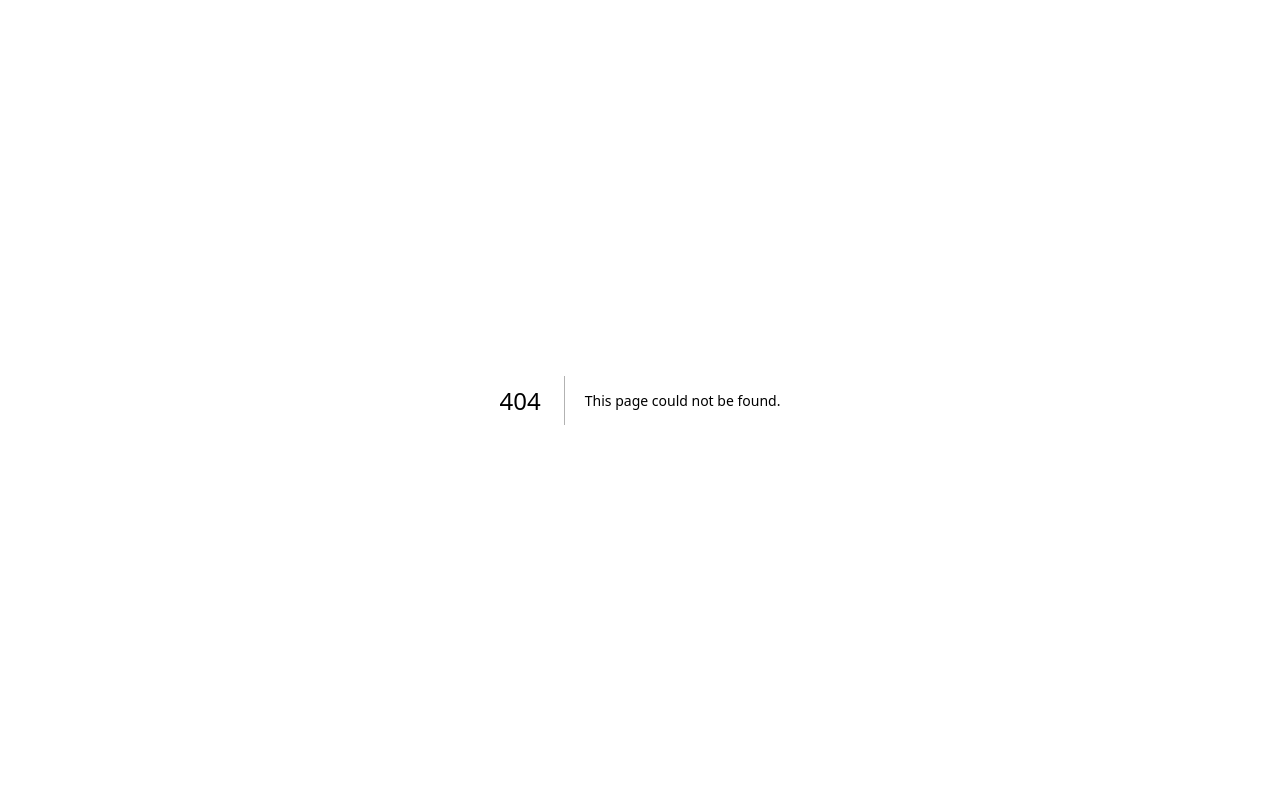
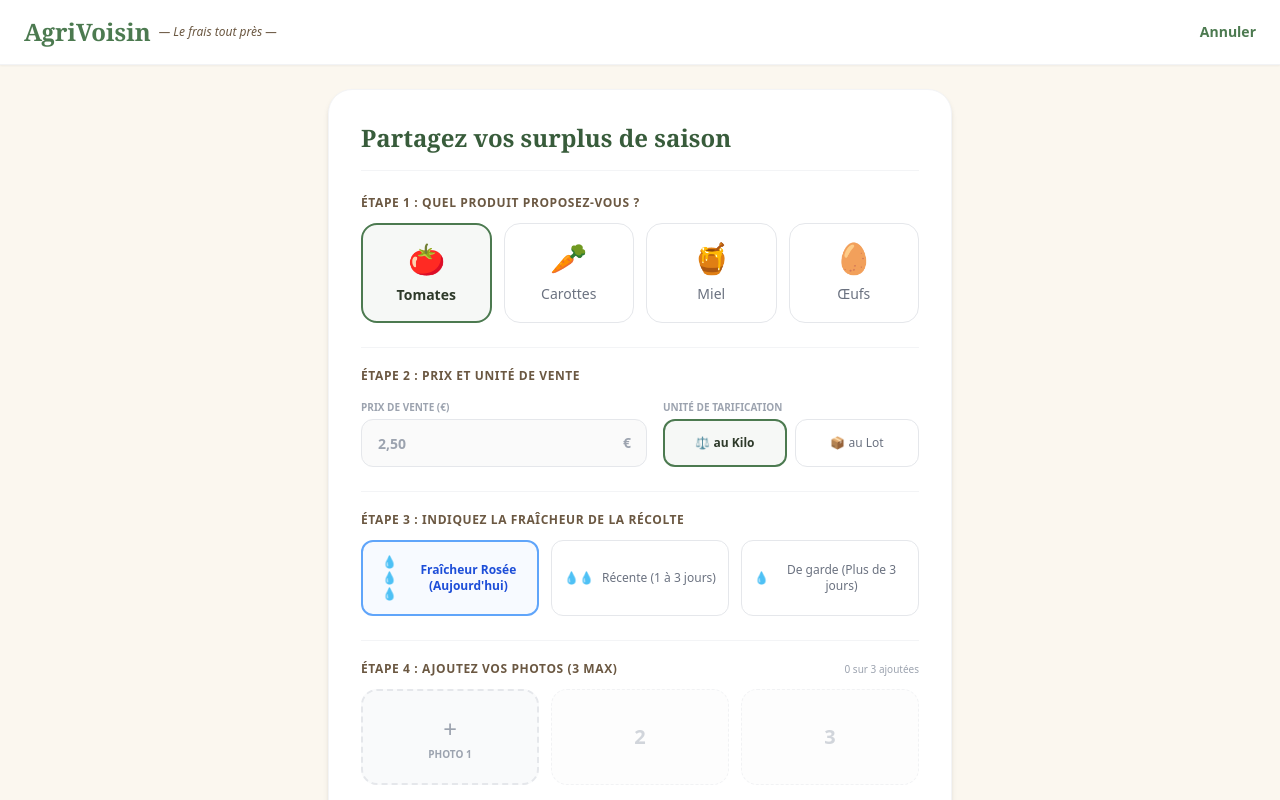
Before and after one commit to nordine2101-design/Agrivoisin, a Next.js app: page /deposer in a window 1280 px wide. Before the commit this address had no page. Shown: the top 800 px of the page. Built offline with nearby package versions, Linux system fonts and the light colour scheme.

Commit message:
Create page.tsx

```diff
--- /dev/null
+++ b/src/app/deposer/page.tsx
@@ -0,0 +1,144 @@
+import React from 'react';
+
+export default function DeposerRecoltePage() {
+  return (
+    <div className="min-h-screen bg-[#FBF7EF] text-[#2E3A2A] font-sans flex flex-col justify-between">
+
+      {/* EN-TÊTE ÉPURÉ */}
+      <header className="w-full py-4 border-b border-gray-200/50 bg-white px-6 flex justify-between items-center shadow-sm">
+        <div className="flex items-center gap-2">
+          <span className="font-serif text-2xl font-bold text-[#4C7A50]">AgriVoisin</span>
+          <span className="text-xs italic text-[#6B5842] hidden sm:inline">— Le frais tout près —</span>
+        </div>
+        <a href="/" className="text-sm font-semibold text-[#4C7A50] hover:underline">
+          Annuler
+        </a>
+      </header>
+
+      {/* ZONE PRINCIPALE DU FORMULAIRE */}
+      <main className="flex-grow max-w-2xl w-full mx-auto p-4 md:p-6 py-8">
+        <div className="bg-white border border-gray-100 rounded-3xl p-6 md:p-8 shadow-md">
+
+          <h1 className="text-2xl font-bold text-[#385C3B] font-serif border-b border-gray-100 pb-4 mb-6">
+            Partagez vos surplus de saison
+          </h1>
+
+          <form className="flex flex-col gap-6" onSubmit={(e) => e.preventDefault()}>
+
+            {/* ÉTAPE 1 : GRILLE VISUELLE DES RÉCOLTES */}
+            <div className="flex flex-col gap-2">
+              <label className="text-xs font-bold uppercase tracking-wider text-[#6B5842]">
+                Étape 1 : Quel produit proposez-vous ?
+              </label>
+              <div className="grid grid-cols-2 sm:grid-cols-4 gap-3 mt-1">
+                <button type="button" className="p-4 border-2 border-[#4C7A50] bg-[#4C7A50]/5 rounded-2xl flex flex-col items-center gap-2 text-sm font-bold text-[#2E3A2A]">
+                  <span className="text-3xl">🍅</span> Tomates
+                </button>
+                <button type="button" className="p-4 border border-gray-200 rounded-2xl flex flex-col items-center gap-2 text-sm font-medium text-gray-500 hover:bg-gray-50">
+                  <span className="text-3xl">🥕</span> Carottes
+                </button>
+                <button type="button" className="p-4 border border-gray-200 rounded-2xl flex flex-col items-center gap-2 text-sm font-medium text-gray-500 hover:bg-gray-50">
+                  <span className="text-3xl">🍯</span> Miel
+                </button>
+                <button type="button" className="p-4 border border-gray-200 rounded-2xl flex flex-col items-center gap-2 text-sm font-medium text-gray-500 hover:bg-gray-50">
+                  <span className="text-3xl">🥚</span> Œufs
+                </button>
+              </div>
+            </div>
+
+            {/* ÉTAPE 2 : QUANTITÉ ET PRIX */}
+            <div className="flex flex-col gap-3 border-t border-gray-100 pt-5">
+              <label className="text-xs font-bold uppercase tracking-wider text-[#6B5842]">
+                Étape 2 : Prix et Unité de vente
+              </label>
+
+              <div className="flex flex-col sm:flex-row gap-4 mt-1">
+                {/* Champ Prix */}
+                <div className="flex-grow flex flex-col gap-1">
+                  <label className="text-[10px] font-bold text-gray-400 uppercase">Prix de vente (€)</label>
+                  <div className="relative">
+                    <input type="text" placeholder="2,50" className="w-full h-12 pl-4 pr-10 border border-gray-200 rounded-xl font-semibold text-sm focus:outline-none focus:border-[#4C7A50]" disabled />
+                    <span className="absolute right-4 top-1/2 -translate-y-1/2 font-bold text-gray-400 text-sm">€</span>
+                  </div>
+                </div>
+
+                {/* Boutons d'unité validés */}
+                <div className="flex flex-col gap-1 w-full sm:w-64">
+                  <label className="text-[10px] font-bold text-gray-400 uppercase">Unité de tarification</label>
+                  <div className="grid grid-cols-2 gap-2 h-12">
+                    <button type="button" className="border-2 border-[#4C7A50] bg-[#4C7A50]/5 font-bold text-xs rounded-xl flex items-center justify-center gap-1">
+                      ⚖️ au Kilo
+                    </button>
+                    <button type="button" className="border border-gray-200 text-gray-500 font-medium text-xs rounded-xl flex items-center justify-center gap-1 hover:bg-gray-50">
+                      📦 au Lot
+                    </button>
+                  </div>
+                </div>
+              </div>
+            </div>
+
+            {/* ÉTAPE 3 : FRAÎCHEUR EN GOUTTES DE ROSÉE */}
+            <div className="flex flex-col gap-2 border-t border-gray-100 pt-5">
+              <label className="text-xs font-bold uppercase tracking-wider text-[#6B5842]">
+                Étape 3 : Indiquez la fraîcheur de la récolte
+              </label>
+              <div className="grid grid-cols-1 sm:grid-cols-3 gap-3 mt-1">
+                <button type="button" className="p-3 border-2 border-blue-400 bg-blue-50/50 rounded-xl flex items-center justify-center gap-2 text-xs font-bold text-blue-700">
+                  <span>💧💧💧</span> Fraîcheur Rosée (Aujourd'hui)
+                </button>
+                <button type="button" className="p-3 border border-gray-200 text-gray-500 rounded-xl flex items-center justify-center gap-2 text-xs font-medium hover:bg-gray-50">
+                  <span>💧💧</span> Récente (1 à 3 jours)
+                </button>
+                <button type="button" className="p-3 border border-gray-200 text-gray-500 rounded-xl flex items-center justify-center gap-2 text-xs font-medium hover:bg-gray-50">
+                  <span>💧</span> De garde (Plus de 3 jours)
+                </button>
+              </div>
+            </div>
+
+            {/* ÉTAPE 4 : PHOTOS (MAXIMUM 3 PHOTOS PARTICULIERS) */}
+            <div className="flex flex-col gap-2 border-t border-gray-100 pt-5">
+              <div className="flex justify-between items-center">
+                <label className="text-xs font-bold uppercase tracking-wider text-[#6B5842]">
+                  Étape 4 : Ajoutez vos photos (3 max)
+                </label>
+                <span className="text-[10px] text-gray-400 font-medium">0 sur 3 ajoutées</span>
+              </div>
+              <div className="grid grid-cols-3 gap-3 mt-1">
+                <div className="h-24 border-2 border-dashed border-gray-200 rounded-2xl flex flex-col items-center justify-center bg-gray-50 cursor-pointer hover:bg-gray-100/70 transition-colors">
+                  <span className="text-2xl text-gray-400">+</span>
+                  <span className="text-[10px] font-bold text-gray-400 uppercase mt-0.5">Photo 1</span>
+                </div>
+                <div className="h-24 border border-dashed border-gray-200/50 rounded-2xl bg-gray-50/40 flex items-center justify-center text-gray-300 text-xl font-bold select-none">2</div>
+                <div className="h-24 border border-dashed border-gray-200/50 rounded-2xl bg-gray-50/40 flex items-center justify-center text-gray-300 text-xl font-bold select-none">3</div>
+              </div>
+            </div>
+
+            {/* Description libre */}
+            <div className="flex flex-col gap-1 border-t border-gray-100 pt-5">
+              <label className="text-xs font-bold uppercase tracking-wider text-[#6B5842]">Description (Optionnel)</label>
+              <textarea placeholder="Décrivez votre méthode de culture, la variété ou donnez des conseils culinaires à vos voisins..." className="w-full h-24 p-3 border border-gray-200 rounded-xl text-sm focus:outline-none focus:border-[#4C7A50] resize-none" disabled></textarea>
+            </div>
+
+            {/* BOUTON SIGNATURE DE PUBLICATION COMPLET */}
+            <div className="border-t border-gray-100 pt-6 mt-2">
+              <button type="button" className="w-full h-14 bg-[#76c823] text-white rounded-2xl shadow-md text-base font-bold tracking-wide hover:scale-[1.01] hover:shadow-lg transition-all active:scale-[0.99]">
+                📢 Déposer ma récolte
+              </button>
+              <p className="text-[10px] text-center text-gray-400 mt-2.5 leading-normal">
+                En publiant, vous acceptez de respecter notre charte de courtoisie de quartier et vous certifiez que vos produits proviennent de surplus de production personnels et locaux.
+              </p>
+            </div>
+
+          </form>
+
+        </div>
+      </main>
+
+      {/* FOOTER */}
+      <footer className="w-full py-4 border-t border-t-gray-200/40 bg-[#F3EDE0]/50 text-center text-xs text-[#6B5842]/80">
+        <p>© 2026 AgriVoisin — Le frais tout près. Tous droits réservés.</p>
+      </footer>
+
+    </div>
+  );
+}
```
